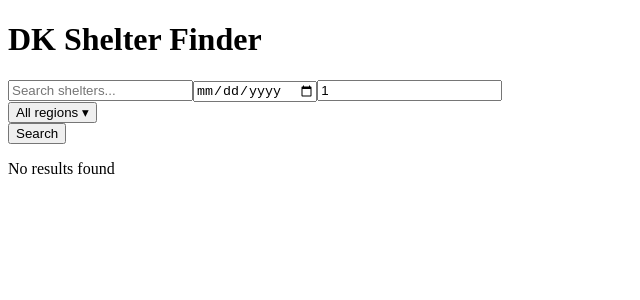
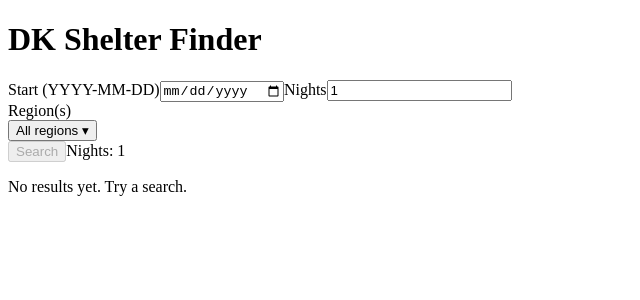
Before and after one commit to peterjschweitzer/dk-shelter-web-search, a Next.js app: page / in a window 1280 px wide. Shown: the top 300 px of the page, without its empty margins (0-640 px from the left). Built offline with nearby package versions, Linux system fonts and the light colour scheme.

Commit message:
Fix index page typing for results and regions

```diff
--- a/pages/index.tsx
+++ b/pages/index.tsx
@@ -1,79 +1,147 @@
-import { useState } from "react";
-import RegionSelect, { RegionKey } from "../components/RegionSelect";
+// pages/index.tsx
+import { useMemo, useState } from "react";
+import RegionSelect from "@/components/RegionSelect";
+
+type ResultItem = {
+  name: string;
+  url: string;
+  lat: number | null;
+  lng: number | null;
+  region: string;
+  place_id: number | null;
+};
 
 export default function Home() {
-  const [query, setQuery] = useState("");
-  const [start, setStart] = useState("");
-  const [nights, setNights] = useState(1);
-  const [results, setResults] = useState<RegionKey[]>([]);
+  const [start, setStart] = useState<string>("");
+  const [nights, setNights] = useState<number>(1);
+  const [selectedRegions, setSelectedRegions] = useState<string[]>([]); // <-- regions live here
+  const [results, setResults] = useState<ResultItem[]>([]);             // <-- results typed here
   const [loading, setLoading] = useState(false);
-  const [regions, setRegions] = useState<Array<
-    "sjælland" | "fyn" | "jylland" | "bornholm" | "lolland-falster" | "møn" | "amager"
-  >>([]);
+  const [err, setErr] = useState<string>("");
 
-  const handleSearch = async (e: React.FormEvent) => {
+  const querySummary = useMemo(() => {
+    const parts: string[] = [];
+    if (start) parts.push(`Start: ${start}`);
+    if (nights) parts.push(`Nights: ${nights}`);
+    if (selectedRegions.length) parts.push(`Regions: ${selectedRegions.join(", ")}`);
+    return parts.join(" • ");
+  }, [start, nights, selectedRegions]);
+
+  async function onSearch(e: React.FormEvent) {
     e.preventDefault();
+    setErr("");
     setLoading(true);
+    setResults([]);
 
+    try {
       const params = new URLSearchParams();
-    if (query) params.set("q", query);
-    if (start) params.set("start", start);
-    if (nights) params.set("nights", String(nights));
-    if (regions.length) params.set("region", regions.join(","));
+      params.set("start", start);
+      params.set("nights", String(nights));
+      // multiple region params (?region=a&region=b)
+      for (const r of selectedRegions) params.append("region", r);
 
       const res = await fetch(`/api/search?${params.toString()}`);
       const data = await res.json();
-    setResults(data.items || []);
+
+      if (!res.ok) {
+        throw new Error(data?.error || `HTTP ${res.status}`);
+      }
+
+      setResults((data?.items || []) as ResultItem[]);
+    } catch (e: any) {
+      setErr(e?.message || "Search failed");
+    } finally {
       setLoading(false);
-  };
+    }
+  }
 
   return (
-    <main className="max-w-4xl mx-auto p-4">
-      <h1 className="text-2xl font-bold mb-4">DK Shelter Finder</h1>
-      <form onSubmit={handleSearch} className="grid grid-cols-1 md:grid-cols-4 gap-4 mb-6">
-        <input
-          type="text"
-          placeholder="Search shelters..."
-          value={query}
-          onChange={(e) => setQuery(e.target.value)}
-          className="border rounded p-2"
-        />
+    <main className="max-w-3xl mx-auto p-6 space-y-6">
+      <h1 className="text-2xl font-bold">DK Shelter Finder</h1>
+
+      <form onSubmit={onSearch} className="space-y-4 p-4 border rounded-lg">
+        <div className="flex gap-4 flex-wrap">
+          <label className="flex flex-col gap-1">
+            <span className="text-sm text-gray-600">Start (YYYY-MM-DD)</span>
             <input
               type="date"
               value={start}
               onChange={(e) => setStart(e.target.value)}
-          className="border rounded p-2"
+              className="border rounded px-3 py-2"
+              required
             />
+          </label>
+
+          <label className="flex flex-col gap-1">
+            <span className="text-sm text-gray-600">Nights</span>
             <input
               type="number"
               min={1}
               value={nights}
-          onChange={(e) => setNights(Number(e.target.value))}
-          className="border rounded p-2"
+              onChange={(e) => setNights(parseInt(e.target.value || "1", 10))}
+              className="border rounded px-3 py-2 w-24"
             />
-        <RegionSelect value={regions} onChange={setRegions} />
+          </label>
+
+          <div className="flex flex-col gap-1">
+            <span className="text-sm text-gray-600">Region(s)</span>
+            <RegionSelect
+              value={selectedRegions}
+              onChange={setSelectedRegions}
+            />
+          </div>
+        </div>
+
+        <div className="flex items-center gap-3">
           <button
             type="submit"
-          disabled={loading}
-          className="bg-blue-500 text-white rounded p-2 col-span-1 md:col-span-4"
+            disabled={loading || !start}
+            className="px-4 py-2 rounded-lg bg-black text-white disabled:opacity-50"
           >
-          {loading ? "Searching..." : "Search"}
+            {loading ? "Searching…" : "Search"}
           </button>
+          <span className="text-sm text-gray-500">{querySummary}</span>
+        </div>
       </form>
 
-      {results.length === 0 && !loading && (
-        <p className="text-gray-500">No results found</p>
+      {err && (
+        <div className="text-red-600 border border-red-200 bg-red-50 p-3 rounded">
+          {err}
+        </div>
       )}
+
+      {!loading && !err && results.length === 0 && (
+        <p className="text-gray-600">No results yet. Try a search.</p>
+      )}
+
+      {!loading && results.length > 0 && (
+        <section className="space-y-2">
+          <h2 className="font-semibold">
+            {results.length} place{results.length === 1 ? "" : "s"} found
+          </h2>
           <ul className="space-y-2">
             {results.map((item) => (
-          <li key={item.url} className="border rounded p-2">
-            <a href={item.url} target="_blank" rel="noreferrer" className="font-semibold">
-              {item.title}
+              <li key={item.url} className="border rounded p-3">
+                <a
+                  href={item.url}
+                  target="_blank"
+                  rel="noreferrer"
+                  className="font-semibold underline"
+                >
+                  {item.name}
                 </a>
-            <p className="text-sm text-gray-600">{item.region}</p>
+                <div className="text-sm text-gray-600">
+                  {item.region ? `Region: ${item.region}` : "Region: —"}
+                  {item.lat != null && item.lng != null
+                    ? ` • ${item.lat.toFixed(5)}, ${item.lng.toFixed(5)}`
+                    : ""}
+                  {item.place_id != null ? ` • id: ${item.place_id}` : ""}
+                </div>
               </li>
             ))}
           </ul>
+        </section>
+      )}
     </main>
   );
 }
```
Lines whose indentation alone changed are shown as unchanged.
